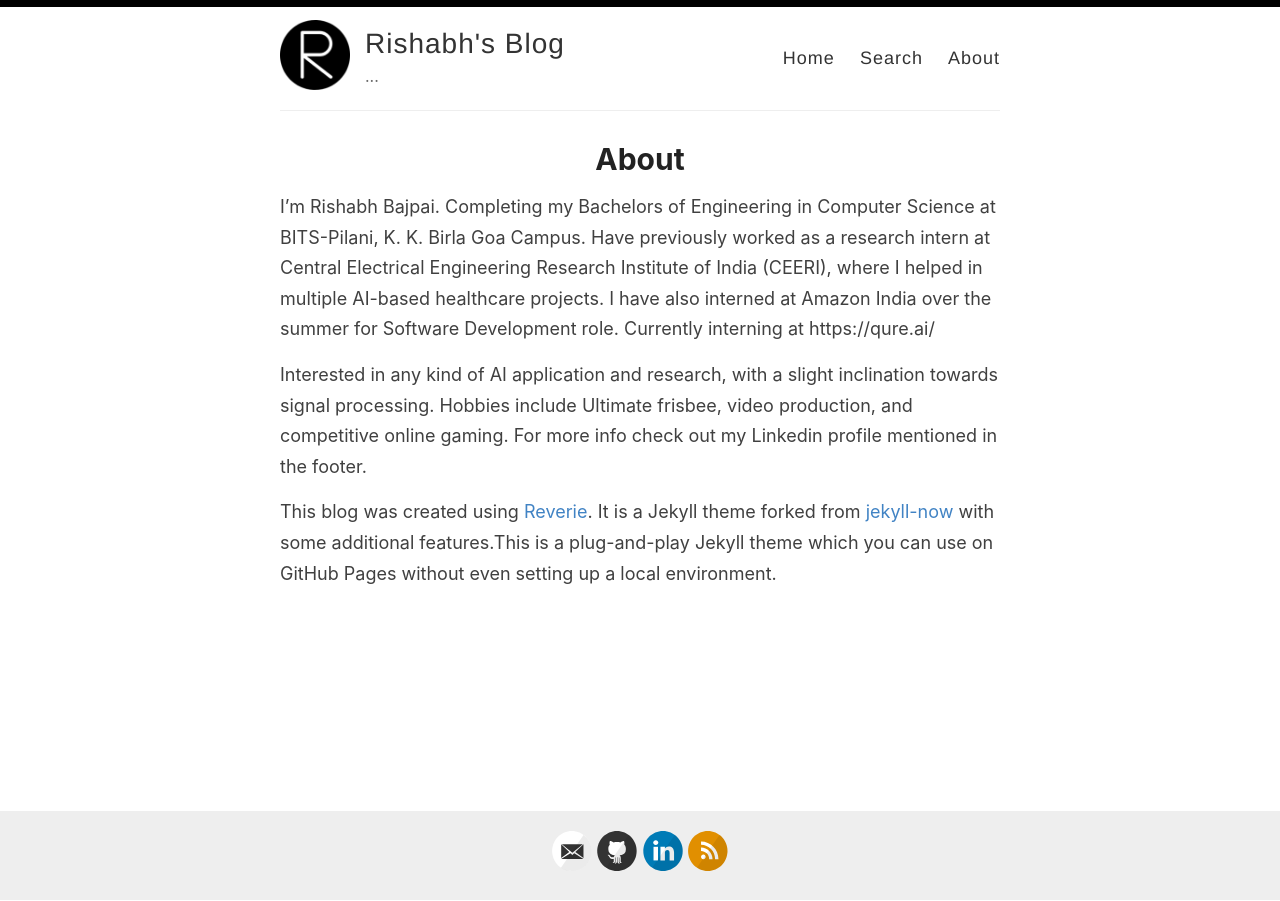
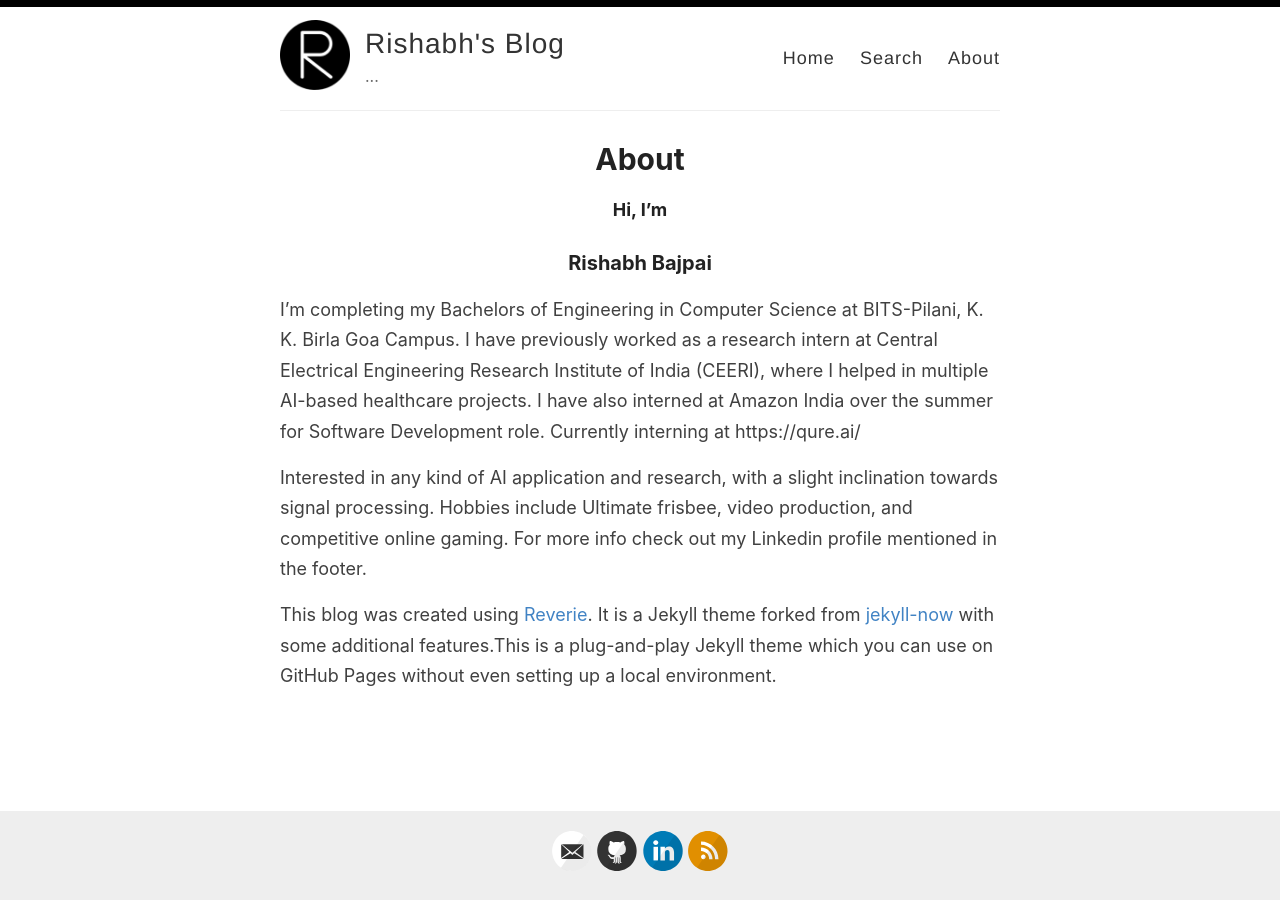
Before and after one commit to CodeSeeker99/codeseeker99.github.io, a Jekyll site: the page built from _pages/about.md, in a window 1280 px wide. Built offline with Jekyll 4.4.1, drawn with Linux system fonts in a browser that asks for light colours.

```diff
--- a/_pages/about.md
+++ b/_pages/about.md
@@ -5,7 +5,9 @@ permalink: /about/
 published: true
 ---
 
-I'm Rishabh Bajpai. Completing my Bachelors of Engineering in Computer Science at BITS-Pilani, K. K. Birla Goa Campus. Have previously worked as a research intern at Central Electrical Engineering Research Institute of India (CEERI), where I helped in multiple AI-based healthcare projects. I have also interned at Amazon India over the summer for Software Development role. Currently interning at https://qure.ai/
+#### Hi, I'm
+### Rishabh Bajpai
+I'm completing my Bachelors of Engineering in Computer Science at BITS-Pilani, K. K. Birla Goa Campus. I have previously worked as a research intern at Central Electrical Engineering Research Institute of India (CEERI), where I helped in multiple AI-based healthcare projects. I have also interned at Amazon India over the summer for Software Development role. Currently interning at https://qure.ai/
 
 Interested in any kind of AI application and research, with a slight inclination towards signal processing.
 Hobbies include Ultimate frisbee, video production, and competitive online gaming. For more info check out my Linkedin profile mentioned in the footer.
```
